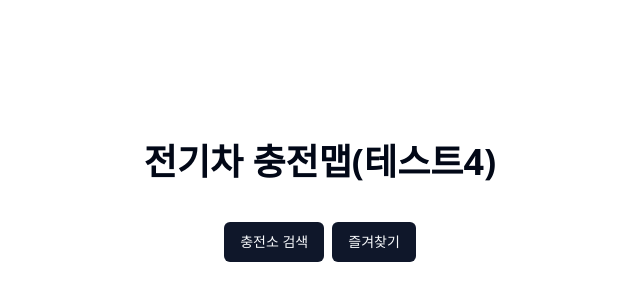
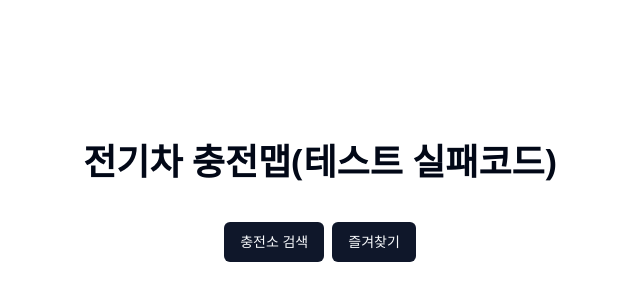
Before and after one commit to gyeongseokKang/electric_car_charging_map, a Next.js app: page / in a window 1280 px wide. Shown: the part 198-498 px from the top of the page, without its empty margins (320-960 px from the left). Built offline with nearby package versions, Linux system fonts and the light colour scheme.

Commit message:
test : 테스트 실패코드 커밋

```diff
--- a/src/app/page.tsx
+++ b/src/app/page.tsx
@@ -4,7 +4,7 @@ import Link from "next/link";
 export default function Home() {
   return (
     <main className="flex min-h-screen flex-col items-center justify-center gap-10">
-      <h1 className="text-4xl font-bold">전기차 충전맵(테스트4)</h1>
+      <h1 className="text-4xl font-bold">전기차 충전맵(테스트 실패코드)</h1>
       <div className="flex gap-2">
         <Link href="/station">
           <Button>충전소 검색</Button>
```
